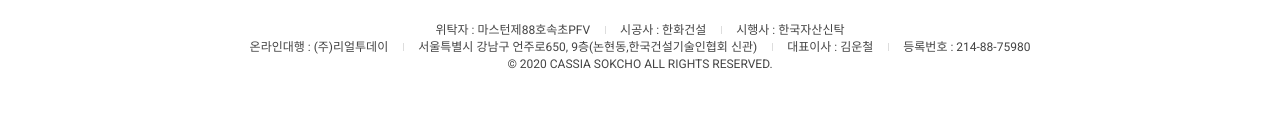
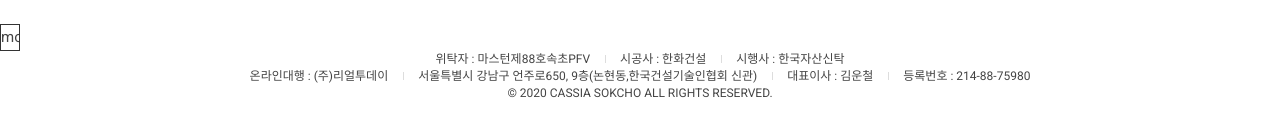
Before and after one commit to verygoodtuna/project_basic03, a plain HTML site: page index.html in a window 1280 px wide. Shown: the part 2876-2990 px from the top of the page. Drawn offline with Linux system fonts and the light colour scheme; some icons are missing.

Commit message:
Add files via upload

```diff
--- a/css/cassia.css
+++ b/css/cassia.css
@@ -414,7 +414,7 @@
 }
 
 .footer .title:hover span::after {
-    width: 980px;
+    width: 1015px;
 }
 
 @keyframes tt {
@@ -423,8 +423,25 @@
     }
 
     100% {
-        width: 980px;
+        width: 1015px;
     }
+}
+
+
+
+.tbtn {
+    border: 1px solid #333;
+    display: inline-block;
+    padding: 5px 0;
+    font-size: 15px;
+    width: 20px;
+    white-space: nowrap;
+    overflow: hidden;
+    transition: 0.5s;
+}
+
+.tbtn:hover {
+    width: 100px;
 }
 
 .footer ul {
--- a/index.html
+++ b/index.html
@@ -178,6 +178,11 @@
             <div class="title">
                 <span>“카시아 속초는 대포항 앞바다와 바로 연결”</span>
             </div>
+            <div class="tbtn">
+                <i class="xi-arrow-right"></i>
+                <span>more</span>
+            </div>
+
             <div class="inner">
                 <ul class="top">
                     <li>위탁자 : 마스턴제88호속초PFV</li>
```
